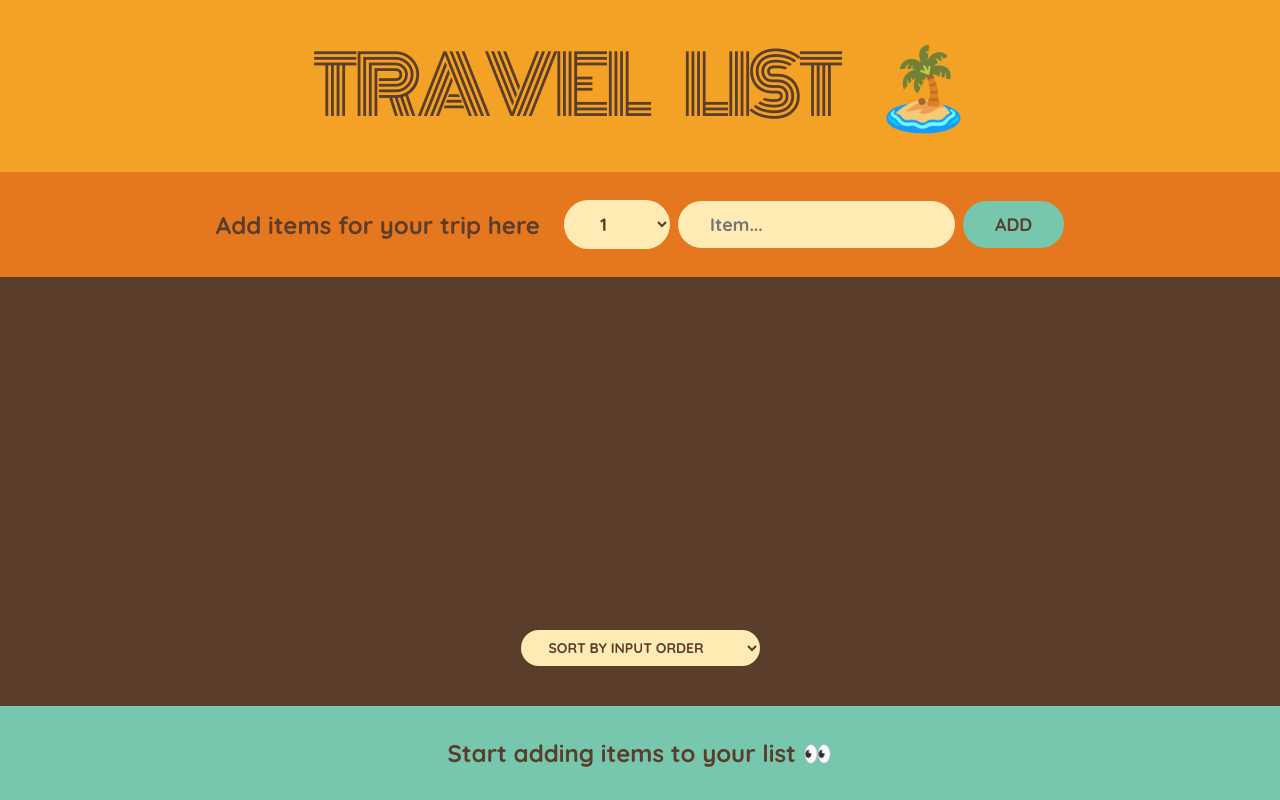
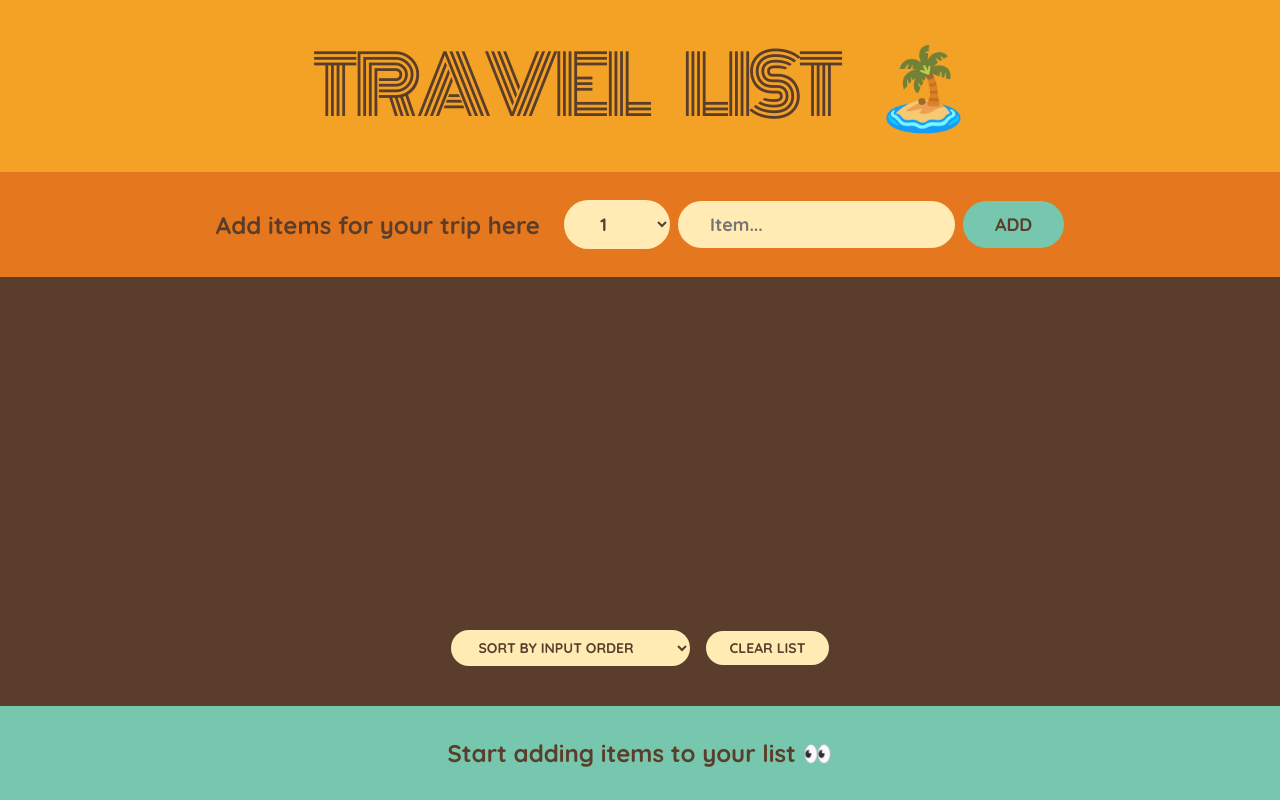
Before and after one commit to narayanananth26/travel-list, a React (Create React App) app: page / in a window 1280 px wide. Built offline with nearby package versions, Linux system fonts and the light colour scheme.

Commit message:
add clear list functionality

```diff
--- a/src/App.js
+++ b/src/App.js
@@ -20,6 +20,13 @@ export default function App() {
 		);
 	}
 
+	function handleClearList() {
+		const confirmed = window.confirm(
+			"Are you sure you want to delete all items?"
+		);
+		if (confirmed) setItems([]);
+	}
+
 	return (
 		<div className="app">
 			<Logo />
@@ -28,6 +35,7 @@ export default function App() {
 				items={items}
 				onDeleteItem={handleDeleteItem}
 				onToggleItem={handleToggleItem}
+				onClearList={handleClearList}
 			/>
 			<Stats items={items} />
 		</div>
@@ -83,7 +91,7 @@ function Form({ onAddItems }) {
 	);
 }
 
-function PackingList({ items, onDeleteItem, onToggleItem }) {
+function PackingList({ items, onDeleteItem, onToggleItem, onClearList }) {
 	const [sortBy, setSortBy] = useState("input");
 
 	let sortedItems;
@@ -97,6 +105,7 @@ function PackingList({ items, onDeleteItem, onToggleItem }) {
 		sortedItems = items
 			.slice()
 			.sort((a, b) => Number(a.packed) - Number(b.packed));
+
 	return (
 		<div className="list">
 			<ul>
@@ -119,6 +128,7 @@ function PackingList({ items, onDeleteItem, onToggleItem }) {
 					<option value="description">Sort by description</option>
 					<option value="packed">Sort by packed status</option>
 				</select>
+				<button onClick={onClearList}>Clear list</button>
 			</div>
 		</div>
 	);
```
